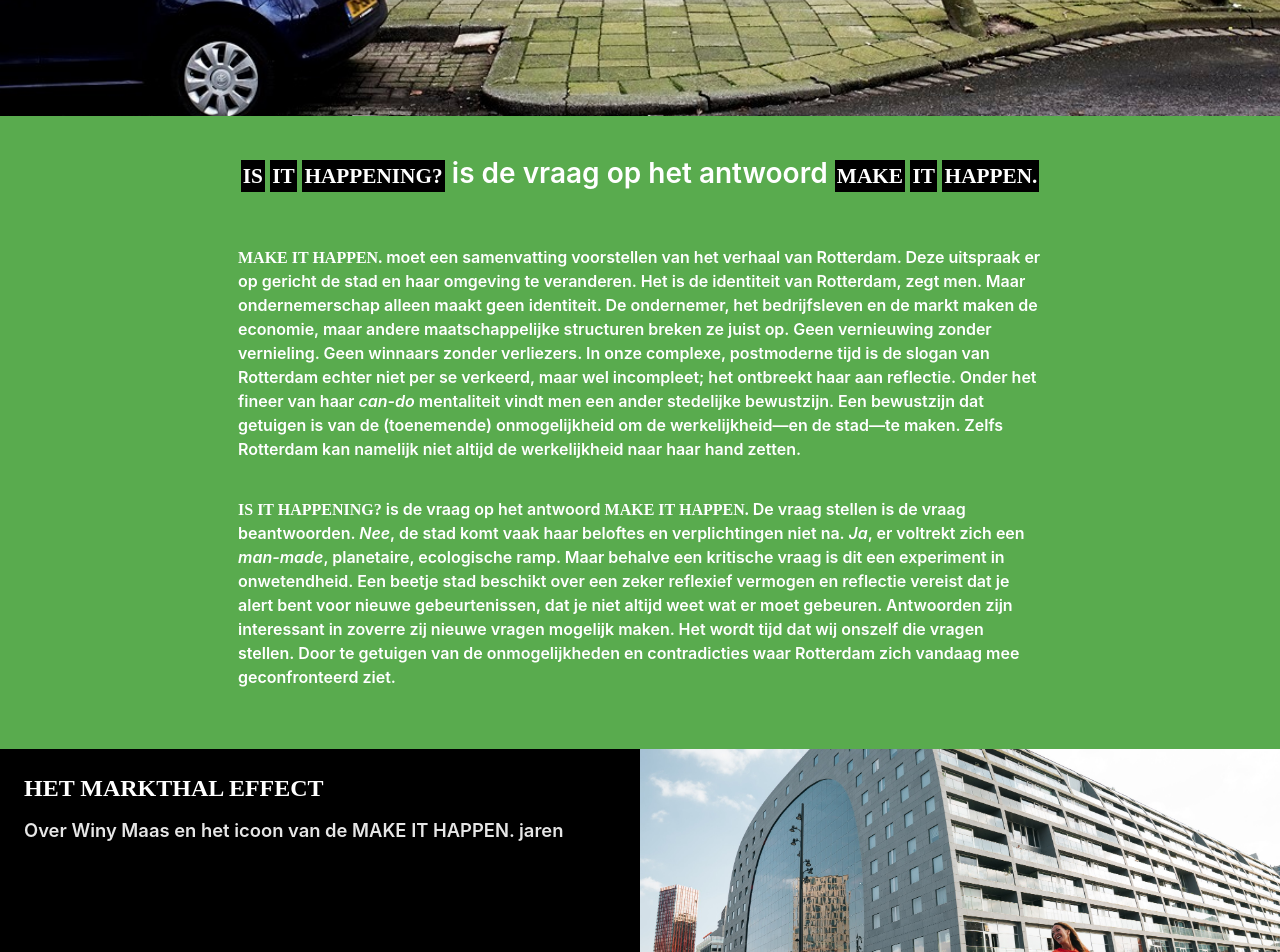
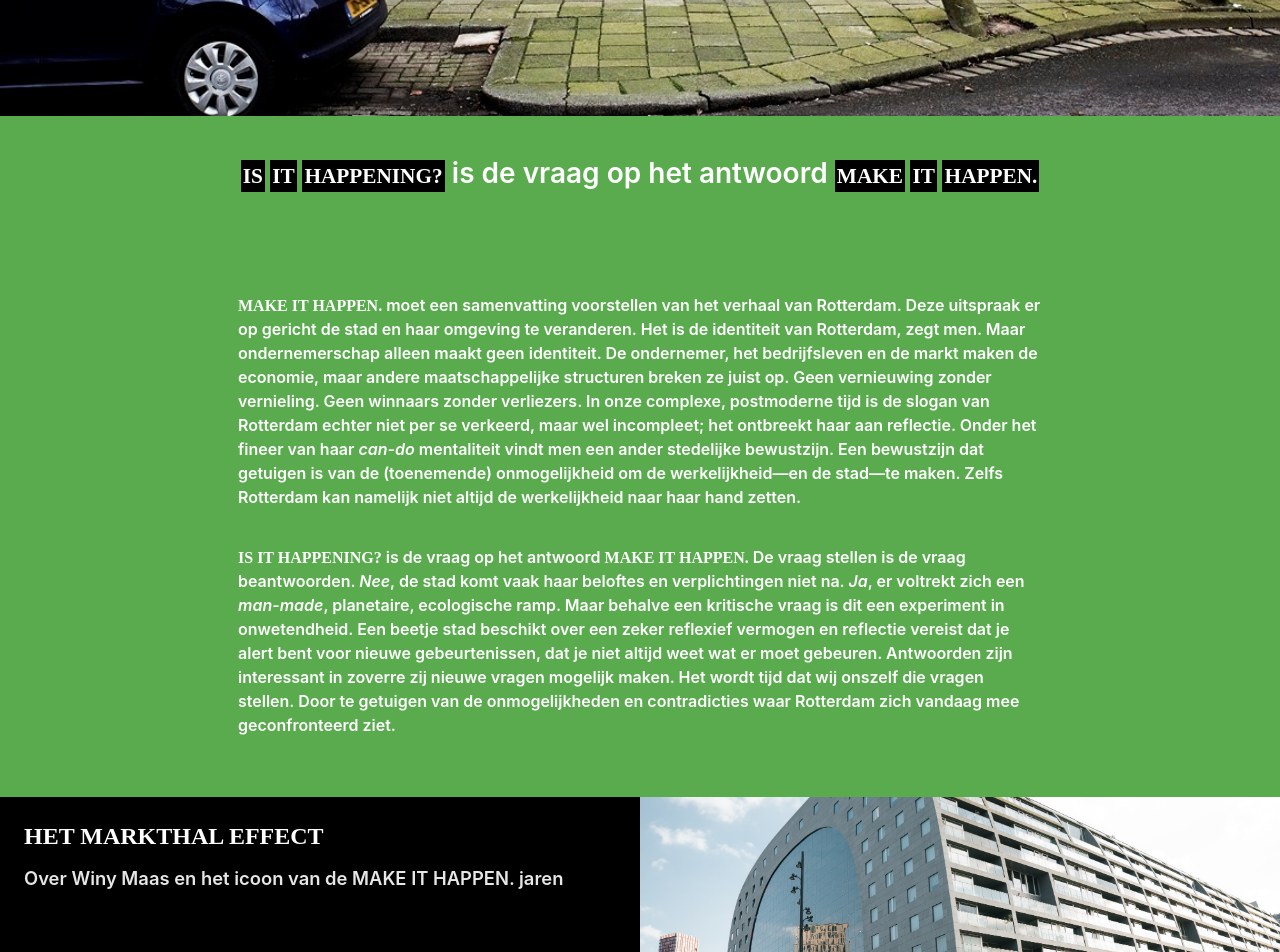
Before and after one commit to norealdirection/norealdirection.github.io, a Jekyll site: the page built from index.markdown, in a window 1280 px wide. Shown: the part 564-1516 px from the top of the page. Built offline with Jekyll 4.4.1, drawn with Linux system fonts in a browser that asks for light colours.

Commit message:
Update _base.scss

```diff
--- a/_sass/minima/_base.scss
+++ b/_sass/minima/_base.scss
@@ -236,16 +236,11 @@
 .wrapper {
 	max-width: -webkit-calc(#{$content-width} - (#{$spacing-unit} * 2));
 	max-width:				 calc(#{$content-width} - (#{$spacing-unit} * 2));
-	//margin-top: $spacing-unit*2;
+	margin-top: $spacing-unit*2;
 	margin-right: auto;
 	margin-left: auto;
 	padding-right: $spacing-unit;
 	padding-left: $spacing-unit;
-
-
-
-
-
 
 	@extend %clearfix;
 
```
